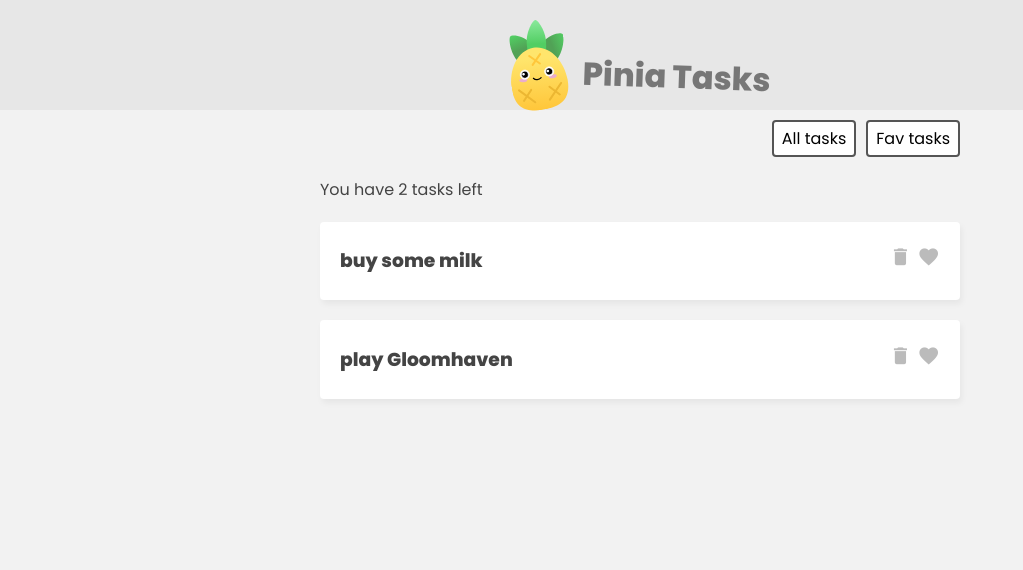
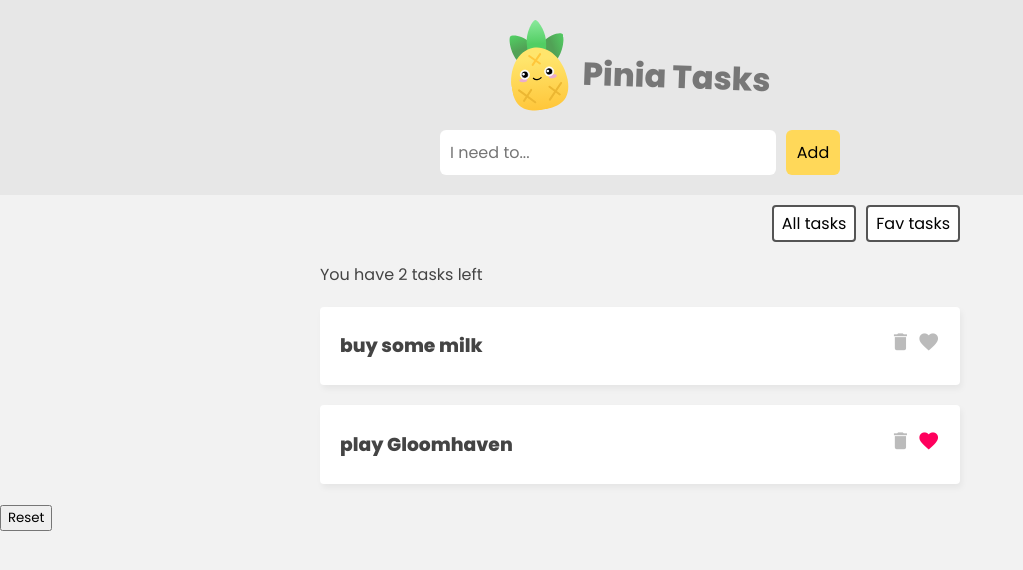
Before and after one commit to MdMahmudulHasanGit/Task-Manager-With-Pinia, a Vue app: page / in a window 1280 px wide. Shown: the top 570 px of the page, without its empty margins (0-1023 px from the left). Built offline with nearby package versions, Linux system fonts and the light colour scheme.

Commit message:
Delete and favotite function added

```diff
--- a/src/App.vue
+++ b/src/App.vue
@@ -5,6 +5,11 @@
       <img src="./assets/pinia-logo.svg" alt="pinia logo" />
       <h1>{{ taskStore.name }}</h1>
     </header>
+
+    <!-- New task form -->
+    <div class="new-task-form">
+      <TaskForm />
+    </div>
 
     <nav class="filter">
       <button @click="filter = 'all'">All tasks</button>
@@ -26,11 +31,13 @@
         <TaskDetails :task="task" />
       </div>
     </div>
+    <button @click="taskStore.$reset">Reset</button>
   </main>
 </template>
 
 <script setup>
 import TaskDetails from "./components/TaskDetails.vue";
+import TaskForm from "./components/TaskForm.vue";
 import { useTaskStore } from "./stores/TaskStore";
 import { ref } from "vue";
 
--- a/src/components/TaskDetails.vue
+++ b/src/components/TaskDetails.vue
@@ -2,14 +2,24 @@
   <div class="task">
     <h3>{{ task.title }}</h3>
     <div class="icons">
-      <i class="material-icons">delete </i>
-      <i class="material-icons">favorite </i>
+      <i class="material-icons" @click="taskStore.deleteTask(task.id)"
+        >delete
+      </i>
+      <i
+        class="material-icons"
+        :class="{ active: task.isFav }"
+        @click="taskStore.toggleFav(task.id)"
+        >favorite
+      </i>
     </div>
   </div>
 </template>
 
 <script setup>
+import { useTaskStore } from "@/stores/TaskStore";
+
 const props = defineProps(["task"]);
+const taskStore = useTaskStore();
 </script>
 
 <style scoped>
--- /dev/null
+++ b/src/components/TaskForm.vue
@@ -0,0 +1,24 @@
+<template>
+  <form @submit.prevent="handleSubmit">
+    <input type="text" placeholder="I need to..." v-model="newTask" />
+    <button>Add</button>
+  </form>
+</template>
+
+<script setup>
+import { useTaskStore } from "@/stores/TaskStore";
+import { ref } from "vue";
+const taskStore = useTaskStore();
+const newTask = ref("");
+
+function handleSubmit() {
+  if (newTask.value.length > 0) {
+    taskStore.addTasks({
+      title: newTask.value,
+      isFav: false,
+      id: Math.floor(Math.random() * 10000),
+    });
+    newTask.value = "";
+  }
+}
+</script>
--- a/src/stores/TaskStore.js
+++ b/src/stores/TaskStore.js
@@ -3,6 +3,7 @@
 import { computed } from 'vue'
 
 export const useTaskStore = defineStore('taskStore', () => {
+    // All states are here ----->
     const tasks = ref([
         { id: 1, title: 'buy some milk', isFav: false },
         { id: 2, title: 'play Gloomhaven', isFav: true },
@@ -10,7 +11,7 @@
     const name = ref('Pinia Tasks')
 
 
-
+    // All getters are here ------->
     const favs = computed(() => {
         return tasks.value.filter(t => t.isFav)
     })
@@ -20,10 +21,27 @@
             return c.isFav ? p + 1 : p
         }, 0)
     })
-    // console.log(tasks.value.length)
     const totalCount = computed(() => {
         return tasks.value.length
     })
 
-    return { tasks, favs, favCount, totalCount, name }
+    // All actions are here ------->
+    function addTasks(task) {
+        this.tasks.push(task)
+    }
+
+    function deleteTask(id) {
+        tasks.value = tasks.value.filter(t => {
+            return t.id !== id
+        })
+
+        console.log(tasks.value)
+    }
+
+    function toggleFav(id) {
+        const task = tasks.value.find(t => t.id === id)
+        task.isFav = !task.isFav
+    }
+
+    return { tasks, favs, favCount, totalCount, name, deleteTask, toggleFav, addTasks }
 })
```
